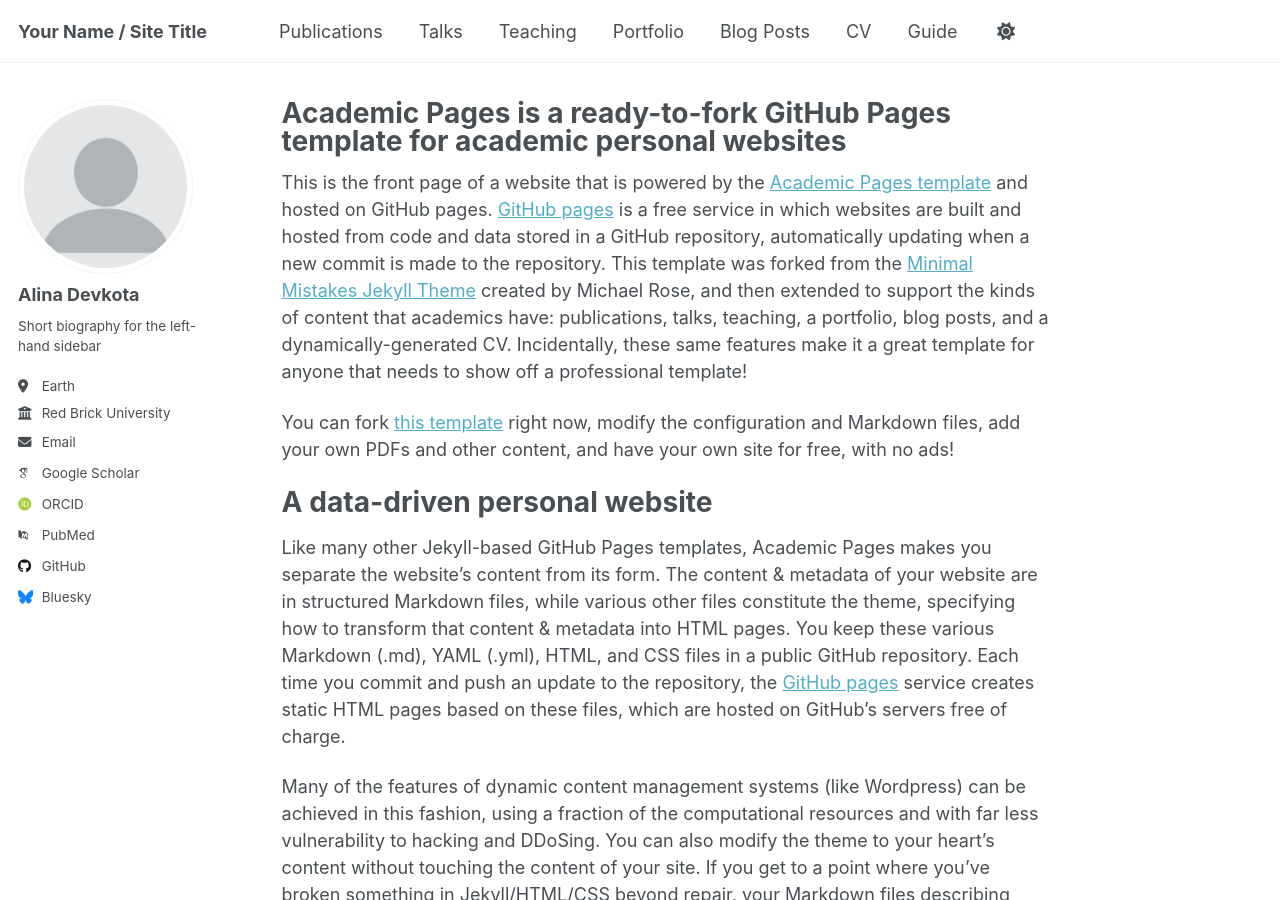
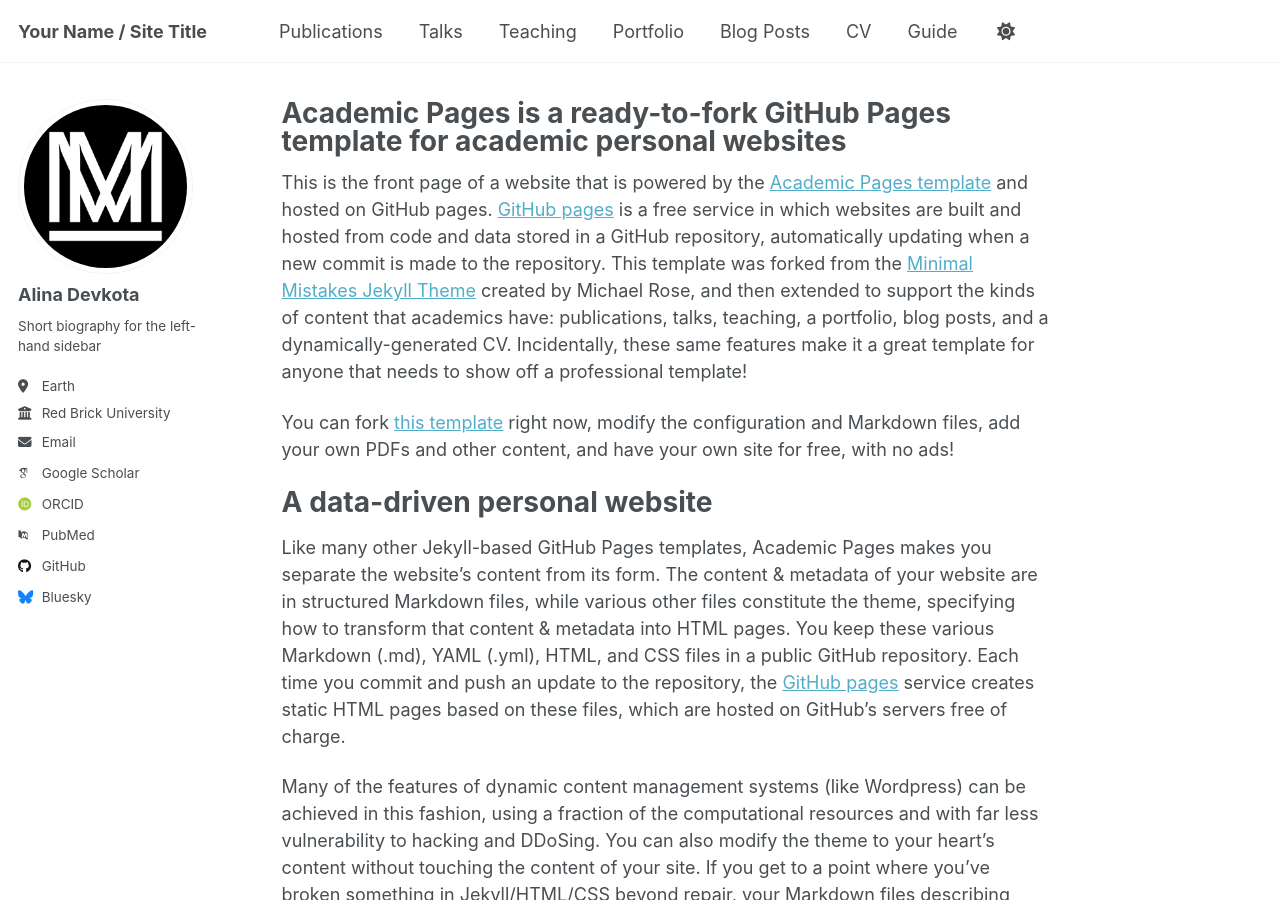
Before and after one commit to alinadevkota/Portfolio, a Jekyll site: the page built from _pages/about.md, in a window 1280 px wide and 900 px high. Built offline with Jekyll 4.4.1, drawn with Linux system fonts in a browser that asks for light colours; some web fonts are replaced; a script that is not in the unit is left out.

Commit message:
Update _config.yml

```diff
--- a/_config.yml
+++ b/_config.yml
@@ -22,7 +22,7 @@
 #               Additional customization can be done by editing /_includes/author-profile.html
 author:
   # Biographic information
-  avatar           : "profile.png"
+  avatar           : "site-logo.png"
   name             : "Alina Devkota"
   pronouns         : # example: "she/her"
   bio              : "Short biography for the left-hand sidebar"
```
